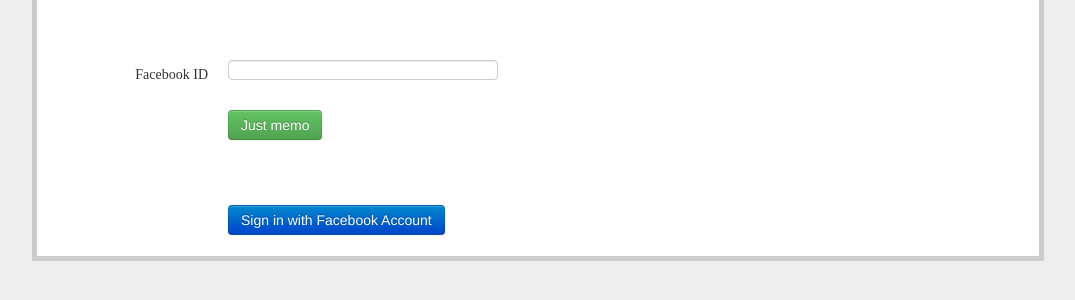
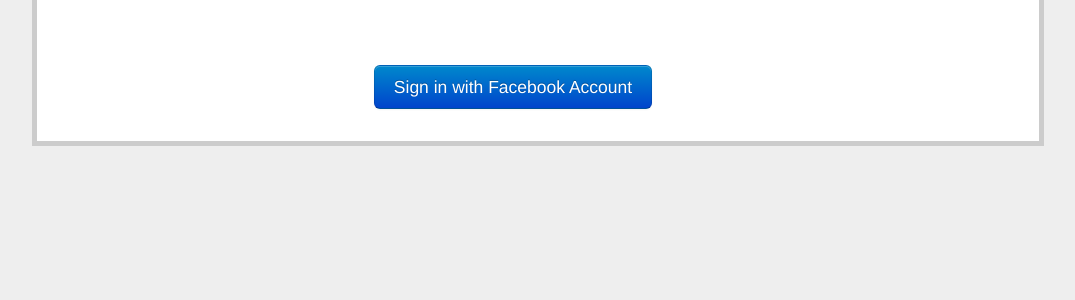
Before and after one commit to orakaro/PyRSSReader, a Flask app: page /facebook/register/ in a window 1280 px wide. Shown: the part 158-458 px from the top of the page, without its empty margins (102-1177 px from the left). Run offline with Flask 2, Linux system fonts and the light colour scheme; the visitor is signed in with stand-in values (Sample User, id 1); data comes from the database, SQL or seed files in the repository; data that the repository does not hold is empty; parts of the project's set-up code (start-up, migrations or seed data) failed here and were passed over; some libraries are stand-ins or nearby versions.

Commit message:
designed

```diff
--- a/app/static/css/mystyle.css
+++ b/app/static/css/mystyle.css
@@ -65,10 +65,22 @@
 }
 
 #oauth_button{
-margin-left: 180px;
 }
 
 .modal-header #subModalLabel{
 color: #996600;
 font-family: Geneva;
 }
+
+.headline{
+color: #996600;
+font-family: Geneva;
+}
+
+.title{
+font-family: Geneva;
+}
+
+#oauth_span{
+text-align: center;
+}
--- a/app/templates/facebook/register.html
+++ b/app/templates/facebook/register.html
@@ -28,27 +28,20 @@
         {% endfor %}
         {% endif %}
       </table>
-      <br>
-      <br>
-      {{ form.csrf_token }}
-      {{ render_field(form.facebook_id, class="input-xlarge") }}
-      <div class="control-group">
-        <label class="control-label"></label>
-        <div class="controls">
-          <button id = "register_button" type=submit class="btn btn-success">Just memo</button>
-        </div>
-      </div>
    </fieldset>
   </form>
 
   <br>
   <div class="control-group">
     <label class="control-label"></label>
-    <div class="controls">
-      <a href="{{ url_for('facebook.authen') }}"><button id = "oauth_button" class="btn btn-primary">Sign in with Facebook Account</button></a>
+    <div class="span9" id="oauth_span">
+      <a href="{{ url_for('facebook.authen') }}"><button id = "oauth_button" class="btn btn-primary btn-large">Sign in with Facebook Account</button></a>
     </div>
   </div>
 
+  <br>
+  <br>
+  <br>
 {% endblock %}
 
 {% block metanav%}
```
Also changed, not shown: app/feed/views.py (+10 -1 lines), app/rss_reader/parser.py (+6 -1 lines), app/templates/feed/home.html (+16 -15 lines), app/templates/twitter/register.html (+5 -13 lines).
